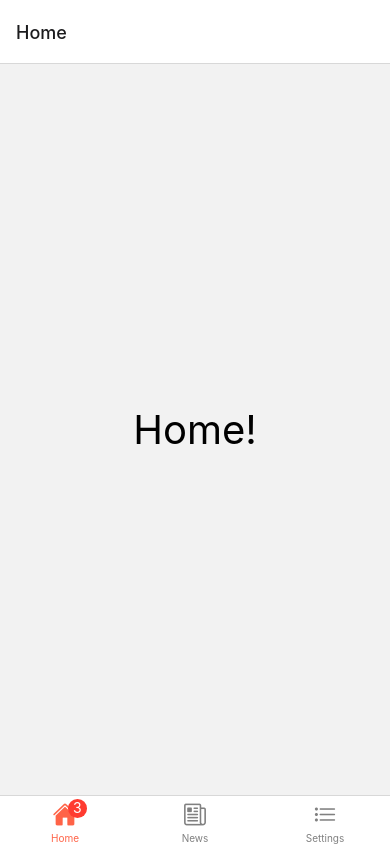
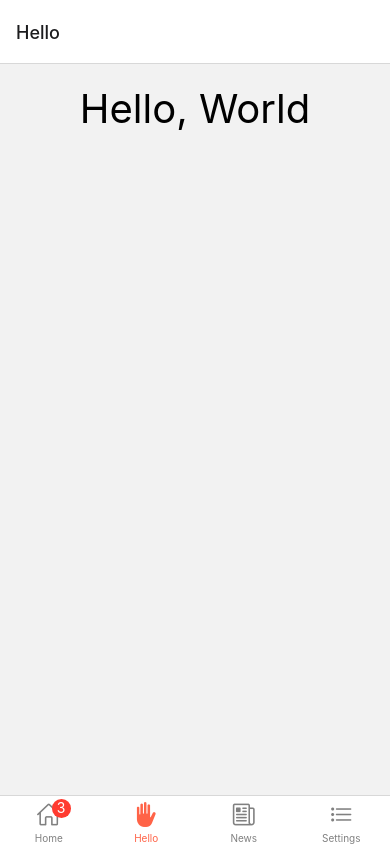
Before and after one commit to gcruzrios/react-native-tabs2024, a React Native app: screen /Hello in a window 390 px wide. Built offline with nearby package versions, Linux system fonts and the light colour scheme.

Commit message:
directory body with Hello Screen

```diff
--- a/App.tsx
+++ b/App.tsx
@@ -3,6 +3,7 @@ import { SafeAreaView, StyleSheet, Text, View } from 'react-native';
 import { NavigationContainer } from '@react-navigation/native';
 import { createBottomTabNavigator } from '@react-navigation/bottom-tabs';
 import Ionicons from 'react-native-vector-icons/Ionicons';
+import HelloScreen from './src/presentation/screens/HelloScreen';
 
 function HomeScreen() {
   return (
@@ -49,6 +50,8 @@ export default function App() {
               iconName = focused ? 'list' : 'list-outline';
             } else if (route.name === 'News') {
               iconName = focused ? 'newspaper' : 'newspaper-outline';
+            } else if (route.name === 'Hello') {
+              iconName = focused ? 'hand-left' : 'hand-left-outline';
             }
 
             // You can return any component that you like here!
@@ -59,6 +62,7 @@ export default function App() {
         })}
       >
         <Tab.Screen name="Home" component={HomeScreen} options={{ tabBarBadge: 3 }} />
+        <Tab.Screen name="Hello" component={HelloScreen} />
         <Tab.Screen name="News" component={NewsScreen} />
         <Tab.Screen name="Settings" component={SettingsScreen} />
       </Tab.Navigator>
--- a/src/presentation/screens/HelloScreen.tsx
+++ b/src/presentation/screens/HelloScreen.tsx
@@ -1,13 +1,16 @@
 import {SafeAreaView, StyleSheet, View, Text} from 'react-native'
+interface Props{
+    name?: string;
+}
 
-const HelloScreen = () => {
+const HelloScreen = ({name = 'World'}: Props) => {
   return (
-    <SafeAreaView style={styles.container}>
+
 
     <View>
-    <Text style={styles.container}>HelloScreen</Text>
+    <Text style={styles.title}>Hello, {name}</Text>
     </View>
-    </SafeAreaView>
+
   )
 }
 
@@ -20,8 +23,11 @@ const styles = StyleSheet.create({
       justifyContent:'center'
     },
     title:{
+
       fontSize:40,
       textAlign:'center',
+      justifyContent: 'center',
+      alignItems: 'center',
       color:'black',
       padding:20
     }
```
